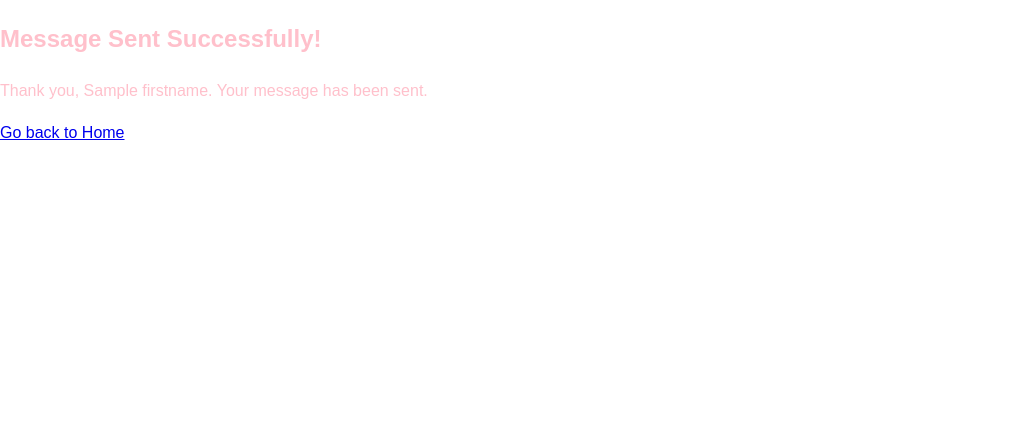
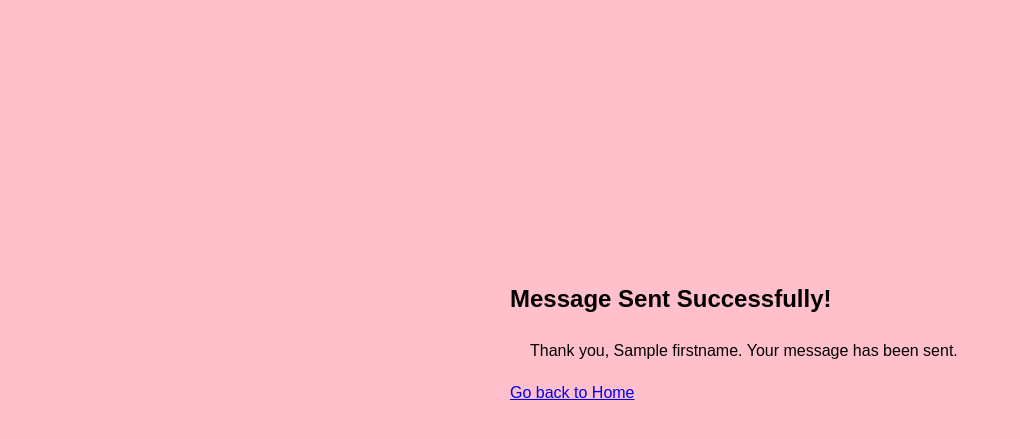
Before and after one commit to pepegigi/projects-withgit, a Django app: template templates/success.html in a window 1280 px wide. Shown: the top 439 px of the page, without its empty margins (0-1020 px from the left). Run offline with Django 4.2, Linux system fonts and the light colour scheme; the template is opened without the code that fills it: most values are stand-ins (such as "Sample title", 1, 10 or a date in 2020).

Commit message:
Update success.html

```diff
--- a/templates/success.html
+++ b/templates/success.html
@@ -7,9 +7,9 @@
     <title>Success</title>
     <link rel="stylesheet" href="{% static 'index.css' %}">
 </head>
-<body class="container" style="color: pink;">
-    <h2>Message Sent Successfully!</h2>
-    <p>Thank you, {{ firstname }}. Your message has been sent.</p>
-    <a href="{% url 'home' %}">Go back to Home</a>
+<body class="container" style="background-color: pink;border-radius:10px;border:2px,black;margin-left:500px;margin-top:250px;padding:10px;">
+    <h2 style="color:black;">Message Sent Successfully!</h2>
+    <p style="color:black;margin-left:20px;">Thank you, {{ firstname }}. Your message has been sent.</p>
+    <a href="{% url 'home' %}" margin-left:20px;>Go back to Home</a>
 </body>
 </html>
```
